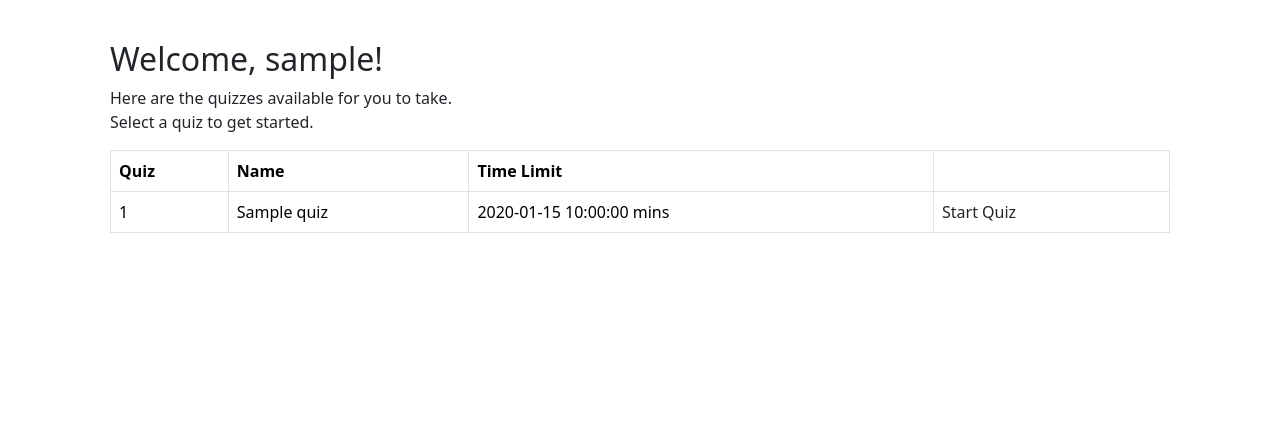
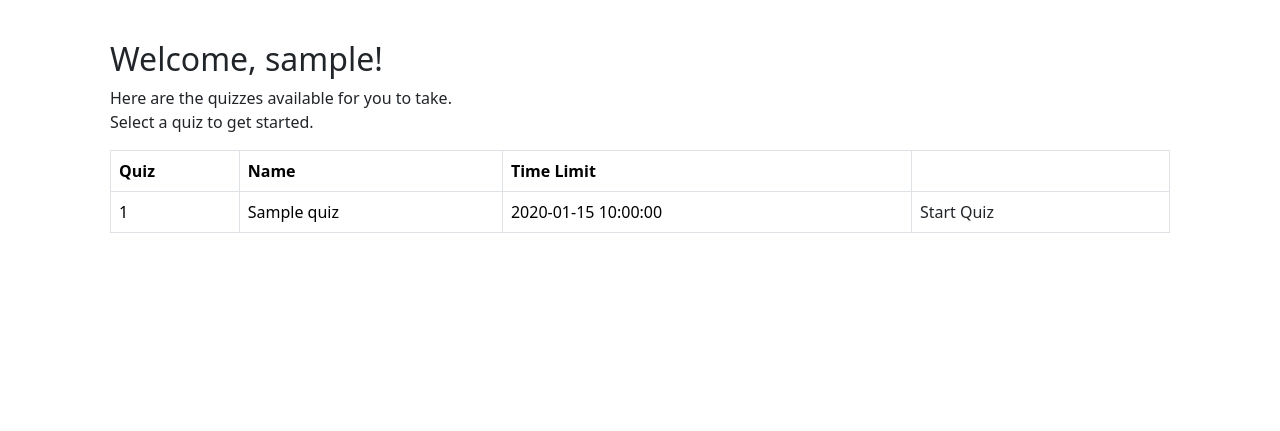
Before and after one commit to larvickl/CS-467-Programming-Quiz, a Python web app: template src/programming_quiz_web_app/templates/applicant/landing.html in a window 1280 px wide. Shown: the part 56-487 px from the top of the page. Run offline with Jinja, Linux system fonts and the light colour scheme; the template is opened without the code that fills it: most values are stand-ins (such as "Sample title", 1, 10 or a date in 2020).

Commit message:
deleted "mins" from time limit in landing.html

```diff
--- a/src/programming_quiz_web_app/templates/applicant/landing.html
+++ b/src/programming_quiz_web_app/templates/applicant/landing.html
@@ -29,7 +29,7 @@ Quizzes
                     <tr>
                         <td>{{ quiz.id }}</td>
                         <td>{{ quiz.name }}</td>
-                        <td>{{ quiz.default_time_limit_seconds }} mins</td>
+                        <td>{{ quiz.default_time_limit_seconds }}</td>
                         <td><a href="{{ url_for('start_quiz', quiz_id=quiz.id) }}" class="action-link">Start Quiz</a></td>
                     </tr>
                     {% endfor %}
```
